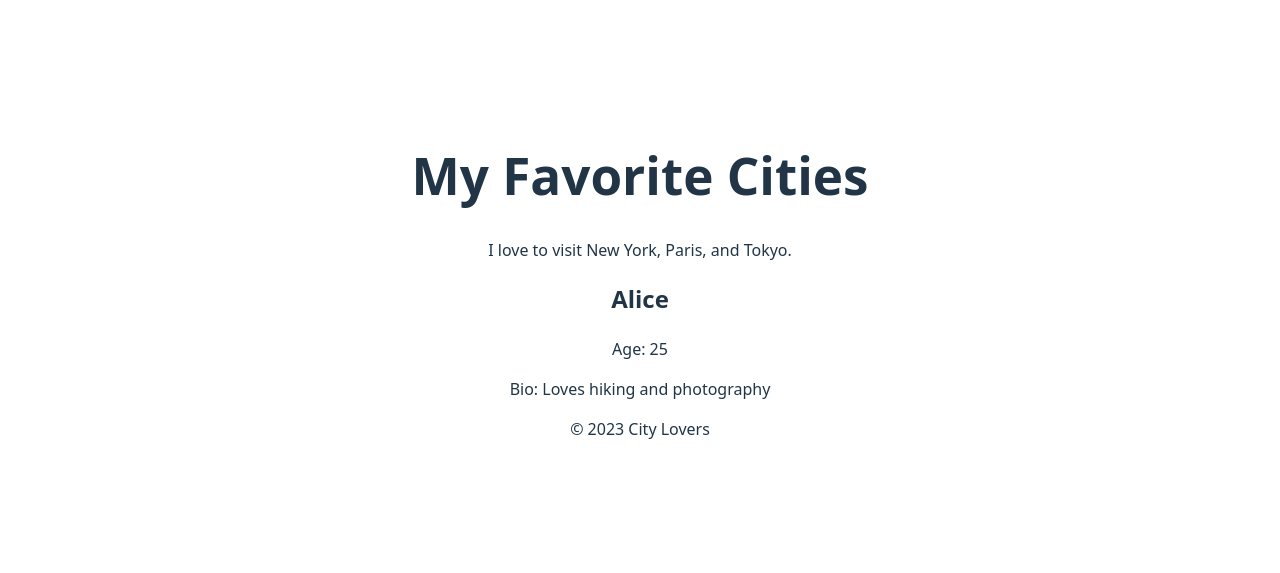
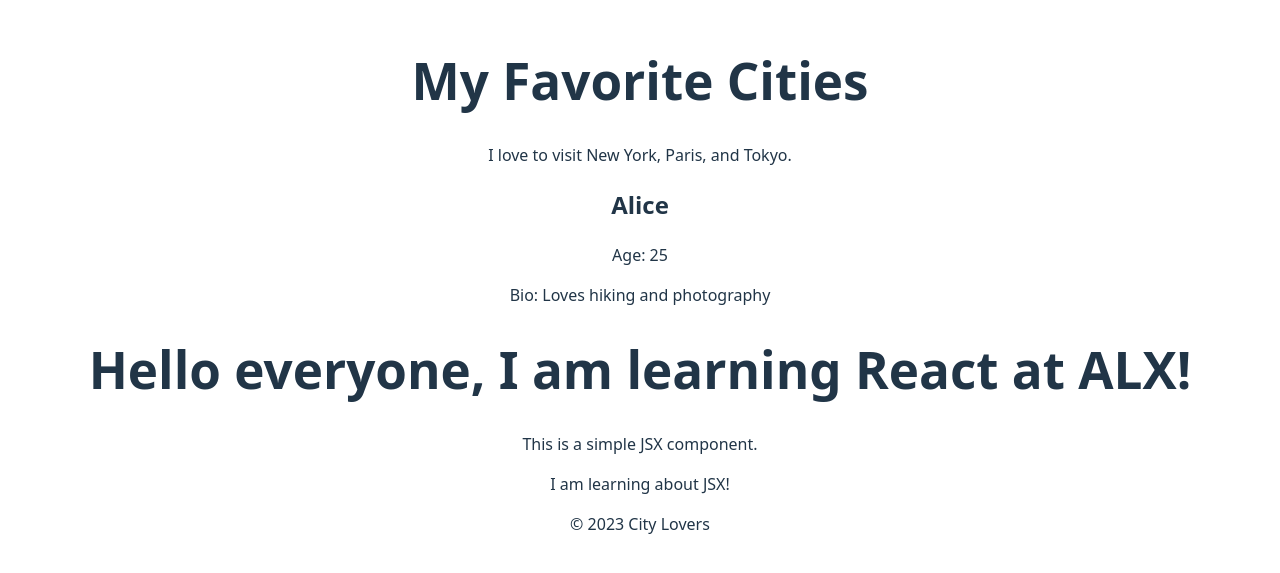
Before and after one commit to achrafkassimi/alx-fe-reactjs, a React (Vite) app in the folder alx-react-app/: page / in a window 1280 px wide. Shown: the part 115-688 px from the top of the page. Built offline with nearby package versions, Linux system fonts and the light colour scheme.

Commit message:
src/App.jsx doesn't contain: ["<WelcomeMessage />"]

```diff
--- a/alx-react-app/src/App.jsx
+++ b/alx-react-app/src/App.jsx
@@ -50,6 +50,7 @@ function App() {
         age="25"
         bio="Loves hiking and photography"
       />
+      <WelcomeMessage />
       <Footer />
     </div>
   );
```
